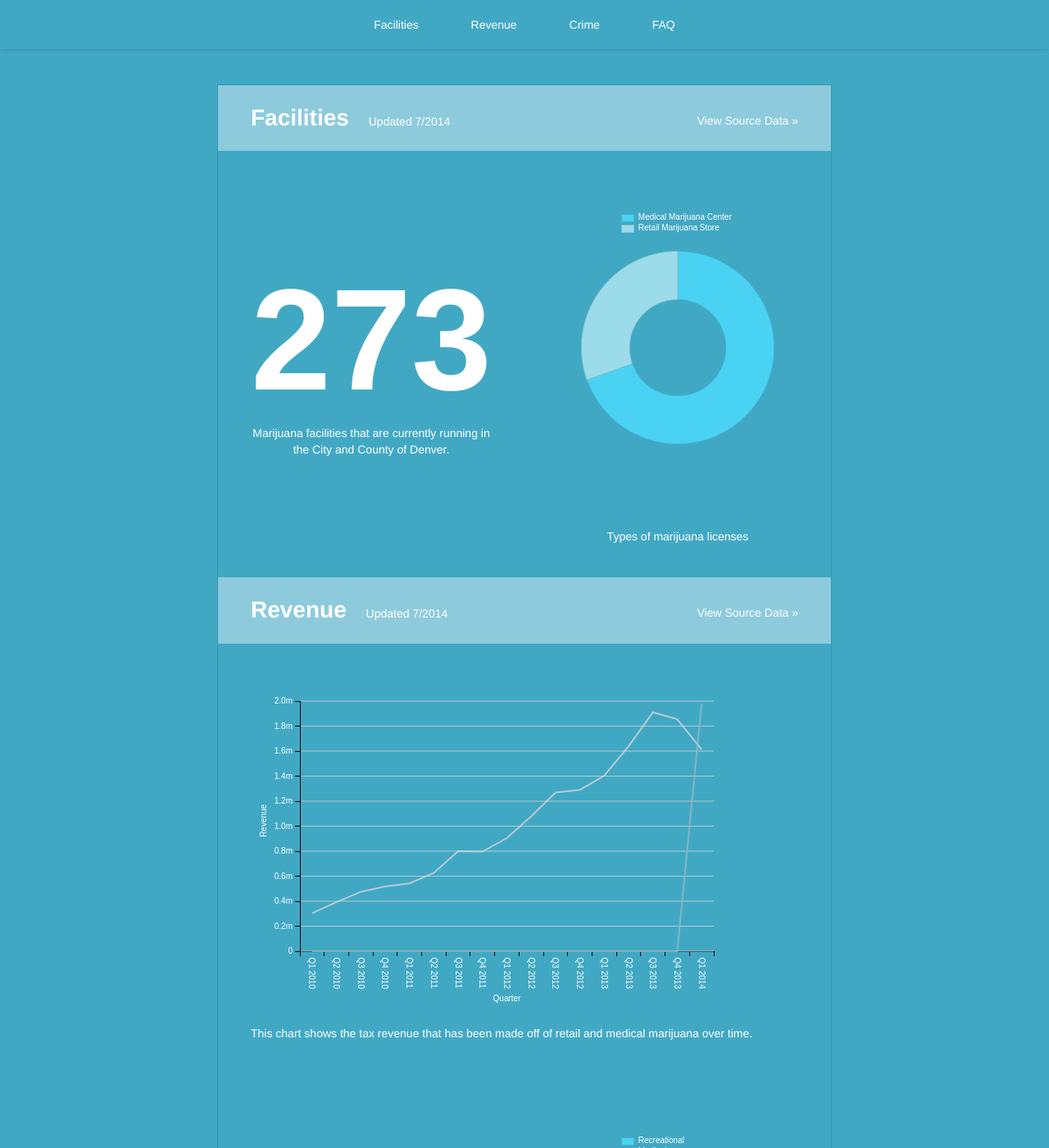
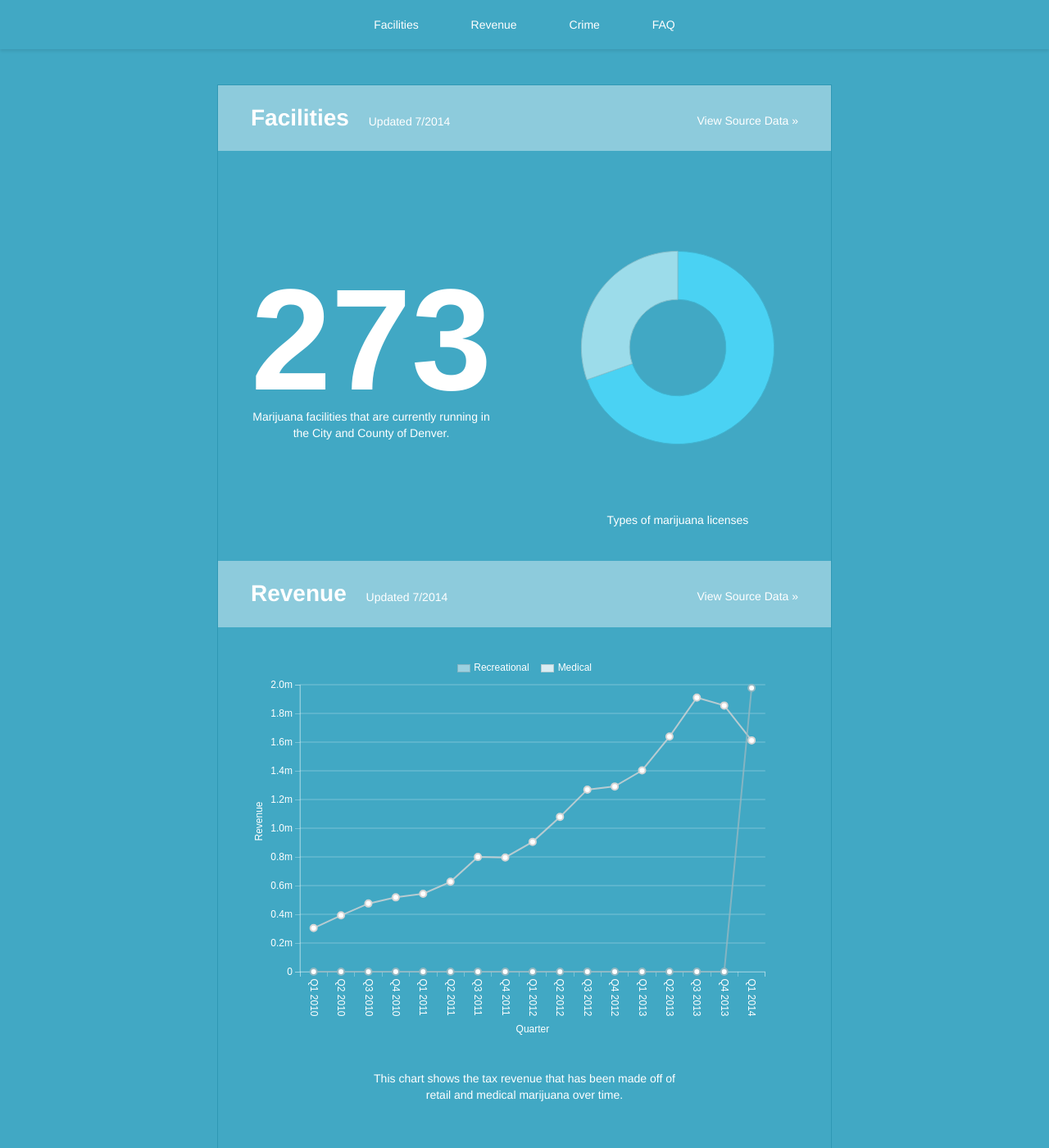
Before and after one commit to boonrs/denver-marijuana-infographic, a Jekyll site: the page built from index.html, in a window 1280 px wide and 1400 px high, scrolled down 390 px. Shown: the whole window at 82% size. Built offline with Jekyll 4.4.1, drawn with Linux system fonts in a browser that asks for light colours; Markdown is read by kramdown in place of the engine named in the settings; some of the changed text lies outside the part shown.

Commit message:
styles charts and stuff

```diff
--- a/css/main.css
+++ b/css/main.css
@@ -1,3 +1,4 @@
+
 
 .center {
   text-align: center;
@@ -15,15 +16,49 @@
 
 
 /*Chart Styles*/
+#crime-possession { height: 500px; width: 100%; }
+#revenue-area { height: 500px; width: 100%; }
+
 #crime-stacked { height: 500px; }
 #facilities-donut, #revenue-donut { height: 400px;}
-#revenue-area { width: 100%;}
 #revenue-bar { height: 300px; }
 
-svg text {
-  font: normal 12px Helvetica;
-  fill: #ffffff;
+
+.dimple-axis text, text.dimple-title, text.dimple-legend  {
+  fill: #fff !important;
+  font-size: 12px !important;
 }
+
+
+text.dimple-title { font-weight: 500 !important; }
+.dimple-marker { opacity: 1 !important; }
+
+
+.dimple-tooltip {
+  font-size: 14px !important;
+  fill: #fff !important;
+  stroke: 1px !important;
+  text-align: center !important;
+}
+text.dimple-tooltip {
+  fill: #3ba8c6 !important;
+  padding: 10px !important;
+  margin: 0 auto !important;
+  text-align: center !important;
+  visibility: visible !important;
+}
+
+.domain {
+  stroke: white !important;
+  opacity: .3  !important;
+}
+
+line {
+  stroke: white !important;
+  opacity: .3  !important;
+}
+
+
 /* Master Styles */
 body {
   color: white;
@@ -130,7 +165,11 @@
   border-top: 1px solid #8dcbdc;
 }
 
-.info-description {padding-top: 20px;}
+.info-description {
+  text-align: center;
+  max-width: 400px;
+  margin: 0 auto;
+}
 
 
 
--- a/index.html
+++ b/index.html
@@ -124,6 +124,7 @@
               <img alt="Non-Industry Related Crimes" src="images/thief.svg" height="80">
               <p class="info-description">Non-Industry Related Crimes are crimes in which Marijuana is the primary target in the commission of these crimes but the marijuana has no readily apparent tie to a licensed operation.</p>
             </div> -->
+
         </div> <!-- info-group -->
 
         <!-- FAQ ============================= -->
--- a/javascripts/crime.js
+++ b/javascripts/crime.js
@@ -16,14 +16,18 @@
 }
 
 function crimePossession() {
-  var svg = dimple.newSvg("#crime-possession", 590, 450);
+  var svg = dimple.newSvg("#crime-possession", "100%", "100%");
   d3.csv("data/open-crime.csv", function (data) {
     var myChart = new dimple.chart(svg, data);
-    myChart.setBounds(60, 30, 510, 330);
+    myChart.setBounds(60, 30, "85%", "70%");
+
+    // Create Axes
     var x = myChart.addCategoryAxis("x", "Quarter" );
     x.addOrderRule("year");
     x.addOrderRule("q");
     var y = myChart.addMeasureAxis("y", "Total");
+
+    //Create Bars
     var bars = myChart.addSeries("Series", dimple.plot.bar);
 
     // Tooltip
@@ -32,15 +36,35 @@
     };
 
     // Styling: Change this Kavi!
-    y.title = "Number of Criminal Incidents";
     myChart.defaultColors = [
       new dimple.color("#e5e9ea"),
       new dimple.color("#8eb5bc"),
       new dimple.color("#287f93"),
       new dimple.color("#154651")
     ];
-    myChart.addLegend("20%,20px","1%,20px","10%,20px","10%,20px");
+
+    // Create a legend
+    var myLegend = myChart.addLegend("25%", "1%", "290px", "12px", "right");
+    // var myLegend = myChart.addLegend("-100px", "30px", "100px", "-70px");
+
+    // Draw the chart
     myChart.draw();
+
+
+    // Rotate the X-axis labels
+    x.shapes.selectAll("text").attr("transform",
+    function (d) {
+      return d3.select(this).attr("transform") + " translate(0, 20) rotate(-45)";
+    });
+
+    // Add a method to draw the chart on resize of the window.
+    // Needs to be an anonymous to avoid conflicts with other resize functions
+    $(window).resize(function(){
+      // As of 1.1.0 the second parameter here allows you to draw
+      // without reprocessing data.  This saves a lot on performance
+      // when you know the data won't have changed.
+      myChart.draw(0, true);
+    });
   });
 }
 
@@ -70,6 +94,8 @@
     myChart.addLegend("20%,20px","1%,20px","10%,20px","10%,20px");
     myChart.draw();
   });
+
+
 }
 
 function crimeCount(big_number) {
--- a/javascripts/facilities.js
+++ b/javascripts/facilities.js
@@ -36,7 +36,7 @@
         new dimple.color("#4dddff"),
         new dimple.color("#b3eaf4")
       ];
-      myChart.addLegend("20%,20px","1%,20px","10%,20px","10%,20px");
+      myChart.addLegend(0,20,"50%",10,"left");
       myChart.draw();
     });
 }
--- a/javascripts/revenue.js
+++ b/javascripts/revenue.js
@@ -37,27 +37,31 @@
       return [ e.aggField[0], formatPercent(e.piePct) ];
     };
 
-    // Styling: Change this Kavi!
+
     ring.innerRadius = "50%";
     myChart.defaultColors = [
       new dimple.color("#4dddff"),
       new dimple.color("#b3eaf4")
     ];
-    myChart.addLegend("20%,20px","1%,20px","10%,20px","10%,20px");
+    myChart.addLegend("0",20,"50%","100%","left");
     myChart.draw();
   });
 }
 
 function revenueArea(){
-  var svg = dimple.newSvg("#revenue-area", 590, 400);
+  var svg = dimple.newSvg("#revenue-area", "100%", "100%");
 
   d3.csv("data/revenue-over-time.csv", function(data) {
     var myChart = new dimple.chart(svg, data);
-    myChart.setBounds(60, 30, 505, 305);
+    myChart.setBounds(60, 30, "85%", "70%");
+
     var x = myChart.addCategoryAxis("x", "quarter");
     x.addOrderRule("year");
     x.addOrderRule("q");
+
+
     var y = myChart.addMeasureAxis("y", "revenue");
+    // y.tickFormat(d3.format("$"));
     var lines = myChart.addSeries("type", dimple.plot.line);
 
     // Tooltip
@@ -65,14 +69,28 @@
       return [e.aggField[0] + ' ' + e.cx, e.cy];
     };
 
-    // Styling: Change this Kavi!
+
     x.title = "Quarter";
     y.title = "Revenue";
     myChart.defaultColors = [
       new dimple.color("#fff"),
       new dimple.color("#b3dce8")
     ];
-    myChart.addLegend("10%,150px","1%,400px","10%,150px","10%,20px");
+    var myLegend = myChart.addLegend("25%", "1%", "290px", "12px", "right");
     myChart.draw();
+
+    x.shapes.selectAll("text").attr("transform",
+    function (d) {
+      return d3.select(this).attr("transform") + " translate(0, 20) rotate(-45)";
+    });
+
+    // Add a method to draw the chart on resize of the window.
+    // Needs to be an anonymous to avoid conflicts with other resize functions
+    $(window).resize(function(){
+      // As of 1.1.0 the second parameter here allows you to draw
+      // without reprocessing data.  This saves a lot on performance
+      // when you know the data won't have changed.
+      myChart.draw(0, true);
+    });
   });
 }
```
